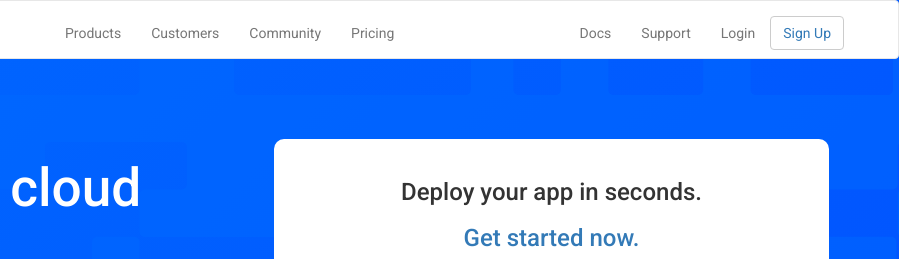
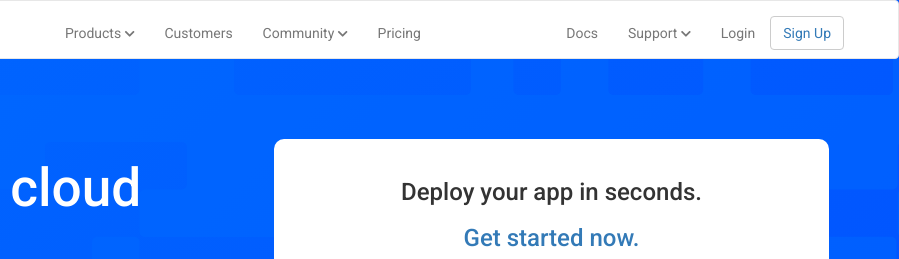
Before and after one commit to AndreaIglio/html-css-digitalocean, a plain HTML site: page index.html in a window 1280 px wide. Shown: the top 259 px of the page, 381-1280 px from the left. Drawn offline with nearby package versions, Linux system fonts and the light colour scheme.

Commit message:
Added three icons to navbar

```diff
--- a/index.html
+++ b/index.html
@@ -41,9 +41,9 @@
               <img alt="Brand" src="assets/img/header/logo.png">
             </a>
             <ul class="nav navbar-nav collapse navbar-collapse">
-              <li><a href="#">Products</a></li>
+              <li><a href="#">Products <i class="fas fa-chevron-down"></i></a></li>
               <li><a href="#">Customers</a></li>
-              <li><a href="#">Community</a></li>
+              <li><a href="#">Community <i class="fas fa-chevron-down"></i></a></li>
               <li><a href="#">Pricing</a></li>
             </ul>
             <ul class="nav navbar-nav navbar-right collapse navbar-collapse">
@@ -51,7 +51,7 @@
                 <a href="#">Docs</a>
               </li>
               <li>
-                <a href="#">Support</a>
+                <a href="#">Support <i class="fas fa-chevron-down"></i></a>
               </li>
               <li>
                 <a href="#">Login</a>
```
